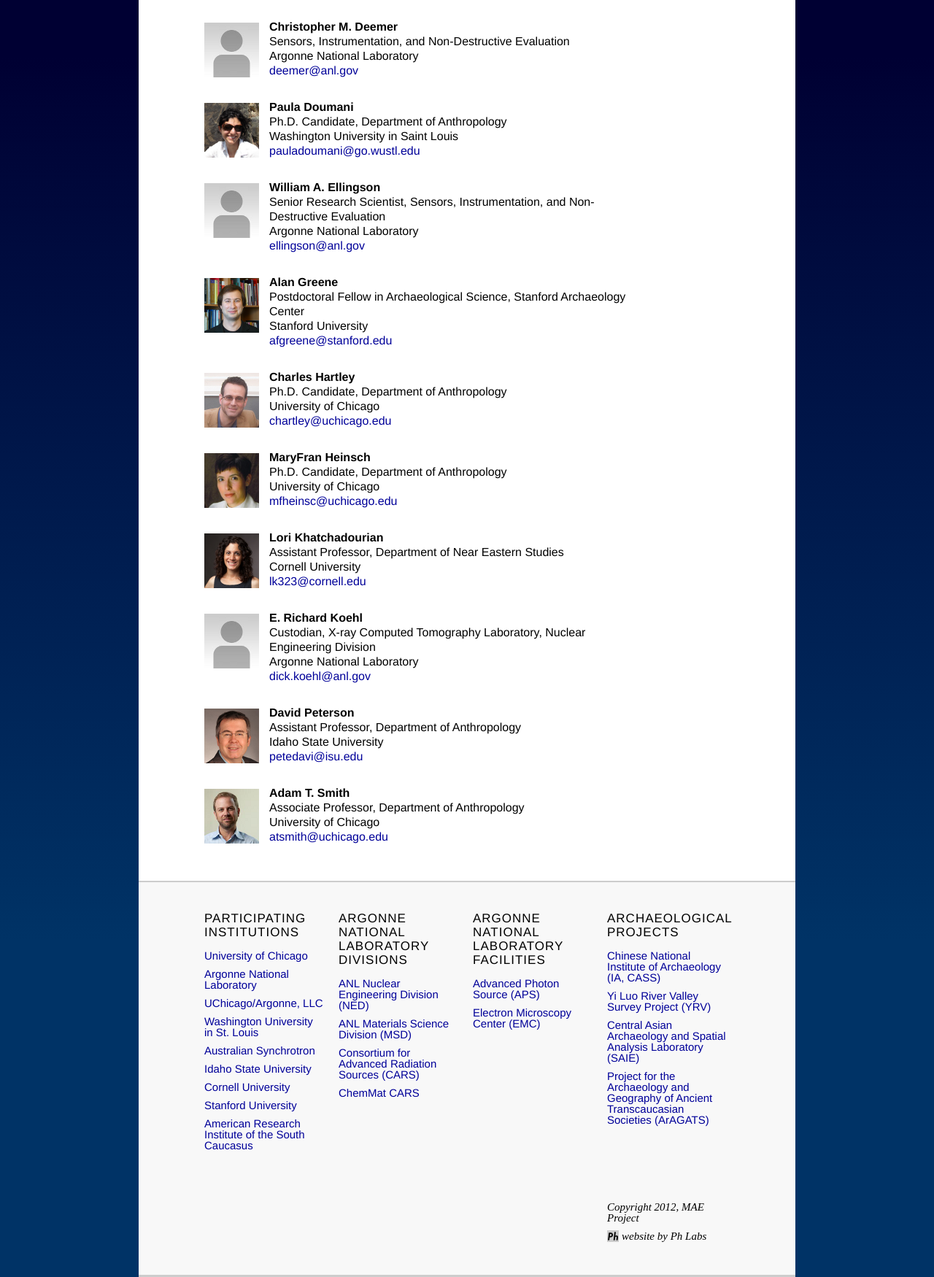
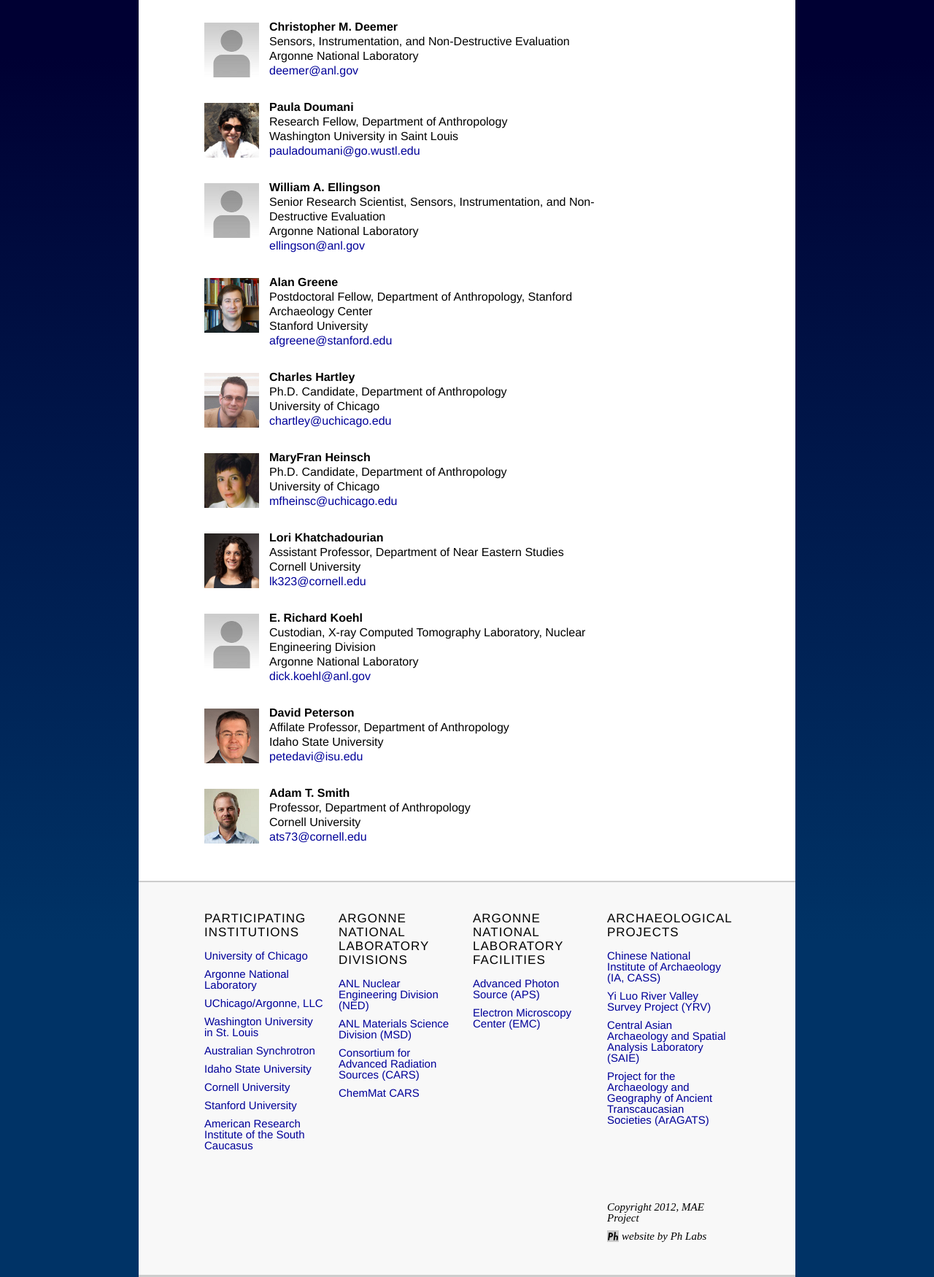
Before and after one commit to maetomorad/MAE, a PHP site: page /team.php in a window 1280 px wide. Shown: the part 1132-2882 px from the top of the page at 73% size. Run offline with PHP 8.4, Linux system fonts and the light colour scheme; some libraries are stand-ins or nearby versions.

Commit message:
Title changes to team

```diff
--- a/team.php
+++ b/team.php
@@ -98,9 +98,9 @@
 	<div class="team_member_info">
 <ul>
 <li class="researchers">Paula Doumani</li>
-<li>Ph.D. Candidate, Department of Anthropology</li>
+<li>Research Fellow, Department of Anthropology</li>
 <li>Washington University in Saint Louis</li>
-<li><a href="mailto:pauladoumani@go.wustl.edu">pauladoumani@go.wustl.edu</a></li>
+<li><a href="mailto:pauladoumani@wustl.edu">pauladoumani@go.wustl.edu</a></li>
 </ul>
 	</div>
 
@@ -132,7 +132,7 @@
 	<div class="team_member_info">
 <ul>
 <li class="researchers">Alan Greene</li>
-<li>Postdoctoral Fellow in Archaeological Science, Stanford Archaeology Center</li>
+<li>Postdoctoral Fellow, Department of Anthropology, Stanford Archaeology Center</li>
 <li>Stanford University</li>
 <li><a href="mailto:afgreene@stanford.edu">afgreene@stanford.edu</a></li>
 </ul>
@@ -217,7 +217,7 @@
 	<div class="team_member_info">
 <ul>
 <li class="researchers">David Peterson</li>
-<li>Assistant Professor, Department of Anthropology</li>
+<li>Affilate Professor, Department of Anthropology</li>
 <li>Idaho State University</li>
 <li><a href="mailto:petedavi@isu.edu">petedavi@isu.edu</a></li>
 </ul>
@@ -234,9 +234,9 @@
 	<div id="lastmember" class="team_member_info">
 		<ul>
 		<li class="researchers">Adam T. Smith</li>
-		<li>Associate Professor, Department of Anthropology</li>
-		<li>University of Chicago</li>
-		<li><a href="mailto:atsmith@uchicago.edu">atsmith@uchicago.edu</a></li>
+		<li>Professor, Department of Anthropology</li>
+		<li>Cornell University</li>
+		<li><a href="mailto:atsmith@uchicago.edu">ats73@cornell.edu</a></li>
 		</ul>
 	</div>
 
```
